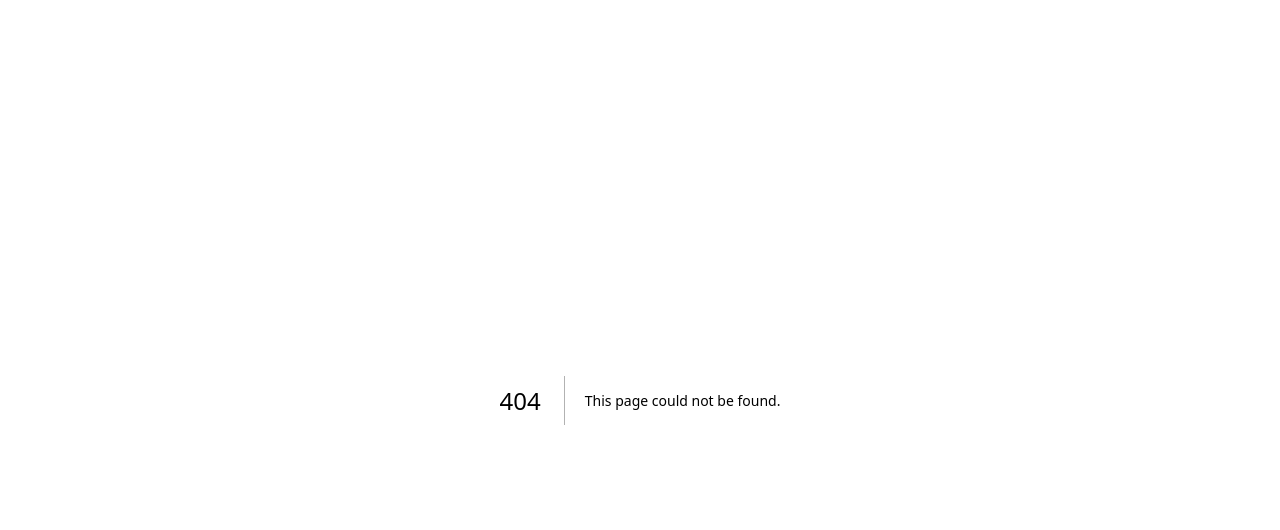
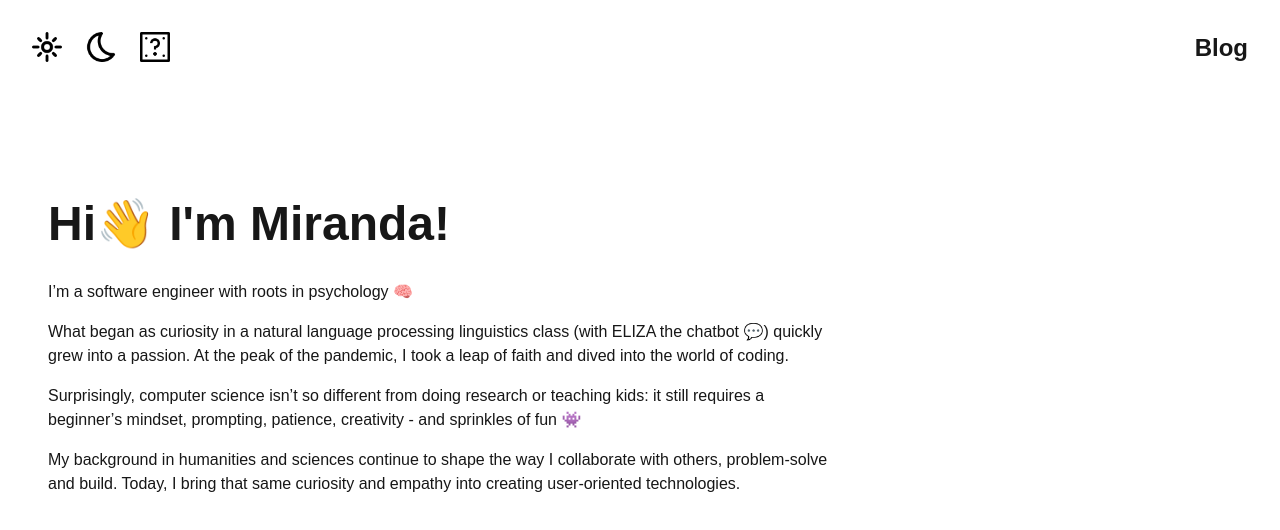
Before and after one commit to mcctm/miranda-personal-website, a Next.js app: page /about in a window 1280 px wide. Before the commit this address had no page. Shown: the top 530 px of the page. Built offline with nearby package versions, Linux system fonts and the light colour scheme.

Commit message:
feat: :sparkles: add about page, add routing, refactor existing code

```diff
--- /dev/null
+++ b/src/app/about/page.tsx
@@ -0,0 +1,39 @@
+import Header from "@/components/Header";
+import Link from "next/link";
+
+export default function AboutPage() {
+  return (
+    <>
+      <Header />
+      <div className="items-center justify-center">
+        <main className="grid grid-cols-3 grid-rows-2 gap-8">
+          <div className="col-span-2 col-start-1 row-start-1 content-end justify-items-start pl-12">
+            <h1 className="font-bold text-5xl">Hi👋 I'm Miranda!</h1>
+          </div>
+          <div className="col-span-2 col-start-1 row-start-2 pl-12">
+            <p className="mb-4">
+              I’m a software engineer with roots in psychology 🧠
+            </p>
+            <p className="mb-4">
+              What began as curiosity in a natural language processing
+              linguistics class (with ELIZA the chatbot 💬) quickly grew into a
+              passion. At the peak of the pandemic, I took a leap of faith and
+              dived into the world of coding.{" "}
+            </p>
+            <p className="mb-4">
+              Surprisingly, computer science isn’t so different from doing
+              research or teaching kids: it still requires a beginner’s mindset,
+              prompting, patience, creativity - and sprinkles of fun 👾{" "}
+            </p>
+            <p className="mb-4">
+              My background in humanities and sciences continue to shape the way
+              I collaborate with others, problem-solve and build. Today, I bring
+              that same curiosity and empathy into creating user-oriented
+              technologies.
+            </p>
+          </div>
+        </main>
+      </div>
+    </>
+  );
+}
--- a/src/app/page.tsx
+++ b/src/app/page.tsx
@@ -1,39 +1,21 @@
+import Header from "@/components/Header";
 import LightDarkModeButton from "@/components/LightDarkModeButton";
 import Image from "next/image";
+import Link from "next/link";
 
 export default function Home() {
   return (
     <div className="flex flex-row min-h-screen items-center justify-center">
-      <nav>
-        <div className="fixed top-8 left-8 flex gap-[24px]">
-          <LightDarkModeButton
-            imageSrc="/light-mode.png"
-            imageAlt="Light mode icon"
-          />
-          <LightDarkModeButton
-            imageSrc="/dark-mode.png"
-            imageAlt="Dark mode icon"
-          />
-          <LightDarkModeButton
-            imageSrc="/random-mode.png"
-            imageAlt="Random mode icon"
-          />
-        </div>
-        <div className="fixed top-8 right-8 flex gap-[24px]">
-          <h2 className="font-semibold text-2xl">Blog</h2>
-        </div>
-      </nav>
+      <Header />
       <main className="grid grid-cols-6 grid-rows-3 gap-4">
         <div className="col-span-4 col-start-2 content-end justify-items-center pl-12">
           <h1 className="font-bold text-7xl">Miranda Chan</h1>
         </div>
         <div className="col-span-1 col-start-2 row-span-2 content-center justify-items-end">
           <div className="flex flex-col gap-[60px]">
-            <a
+            <Link
+              href="/about"
               className="flex items-center gap-2 hover:underline hover:underline-offset-4"
-              href="https://vercel.com/templates?framework=next.js&utm_source=create-next-app&utm_medium=appdir-template-tw&utm_campaign=create-next-app"
-              target="_blank"
-              rel="noopener noreferrer"
             >
               <Image
                 aria-hidden
@@ -43,12 +25,10 @@ export default function Home() {
                 height={60}
               />
               <h2 className="text-2xl">About</h2>
-            </a>
-            <a
+            </Link>
+            <Link
+              href="/experience"
               className="flex items-center gap-2 hover:underline hover:underline-offset-4"
-              href="https://vercel.com/templates?framework=next.js&utm_source=create-next-app&utm_medium=appdir-template-tw&utm_campaign=create-next-app"
-              target="_blank"
-              rel="noopener noreferrer"
             >
               <Image
                 aria-hidden
@@ -58,7 +38,7 @@ export default function Home() {
                 height={60}
               />
               <h2 className="text-2xl">Experience</h2>
-            </a>
+            </Link>
           </div>
         </div>
         <div className="col-span-2 row-span-2 col-start-3">
@@ -71,11 +51,9 @@ export default function Home() {
         </div>
         <div className="col-span-2 row-span-2 col-start-5 content-center">
           <div className="flex flex-col gap-[60px]">
-            <a
+            <Link
               className="flex items-center gap-2 hover:underline hover:underline-offset-4"
-              href="https://vercel.com/templates?framework=next.js&utm_source=create-next-app&utm_medium=appdir-template-tw&utm_campaign=create-next-app"
-              target="_blank"
-              rel="noopener noreferrer"
+              href="/projects"
             >
               <Image
                 aria-hidden
@@ -85,12 +63,10 @@ export default function Home() {
                 height={60}
               />
               <h2 className="text-2xl">Projects</h2>
-            </a>
-            <a
+            </Link>
+            <Link
               className="flex items-center gap-2 hover:underline hover:underline-offset-4"
-              href="https://vercel.com/templates?framework=next.js&utm_source=create-next-app&utm_medium=appdir-template-tw&utm_campaign=create-next-app"
-              target="_blank"
-              rel="noopener noreferrer"
+              href="/outside-of-coding"
             >
               <Image
                 aria-hidden
@@ -100,14 +76,14 @@ export default function Home() {
                 height={50}
               />
               <h2 className="text-2xl">Outside of coding</h2>
-            </a>
+            </Link>
           </div>
         </div>
       </main>
       <footer className="fixed bottom-8 right-8 flex gap-[24px]">
         <a
           className="flex items-center gap-2 hover:underline hover:underline-offset-4"
-          href="https://nextjs.org?utm_source=create-next-app&utm_medium=appdir-template-tw&utm_campaign=create-next-app"
+          href="https://github.com/mcctm"
           target="_blank"
           rel="noopener noreferrer"
         >
@@ -121,7 +97,7 @@ export default function Home() {
         </a>
         <a
           className="flex items-center gap-2 hover:underline hover:underline-offset-4"
-          href="https://vercel.com/templates?framework=next.js&utm_source=create-next-app&utm_medium=appdir-template-tw&utm_campaign=create-next-app"
+          href="https://www.linkedin.com/in/miranda-chan/"
           target="_blank"
           rel="noopener noreferrer"
         >
--- /dev/null
+++ b/src/components/Header.tsx
@@ -0,0 +1,27 @@
+import LightDarkModeButton from "./LightDarkModeButton";
+
+function Header() {
+  return (
+    <nav className="mb-4">
+      <div className="fixed top-8 left-8 flex gap-[24px]">
+        <LightDarkModeButton
+          imageSrc="/light-mode.png"
+          imageAlt="Light mode icon"
+        />
+        <LightDarkModeButton
+          imageSrc="/dark-mode.png"
+          imageAlt="Dark mode icon"
+        />
+        <LightDarkModeButton
+          imageSrc="/random-mode.png"
+          imageAlt="Random mode icon"
+        />
+      </div>
+      <div className="fixed top-8 right-8 flex gap-[24px]">
+        <h2 className="font-semibold text-2xl">Blog</h2>
+      </div>
+    </nav>
+  );
+}
+
+export default Header;
```
